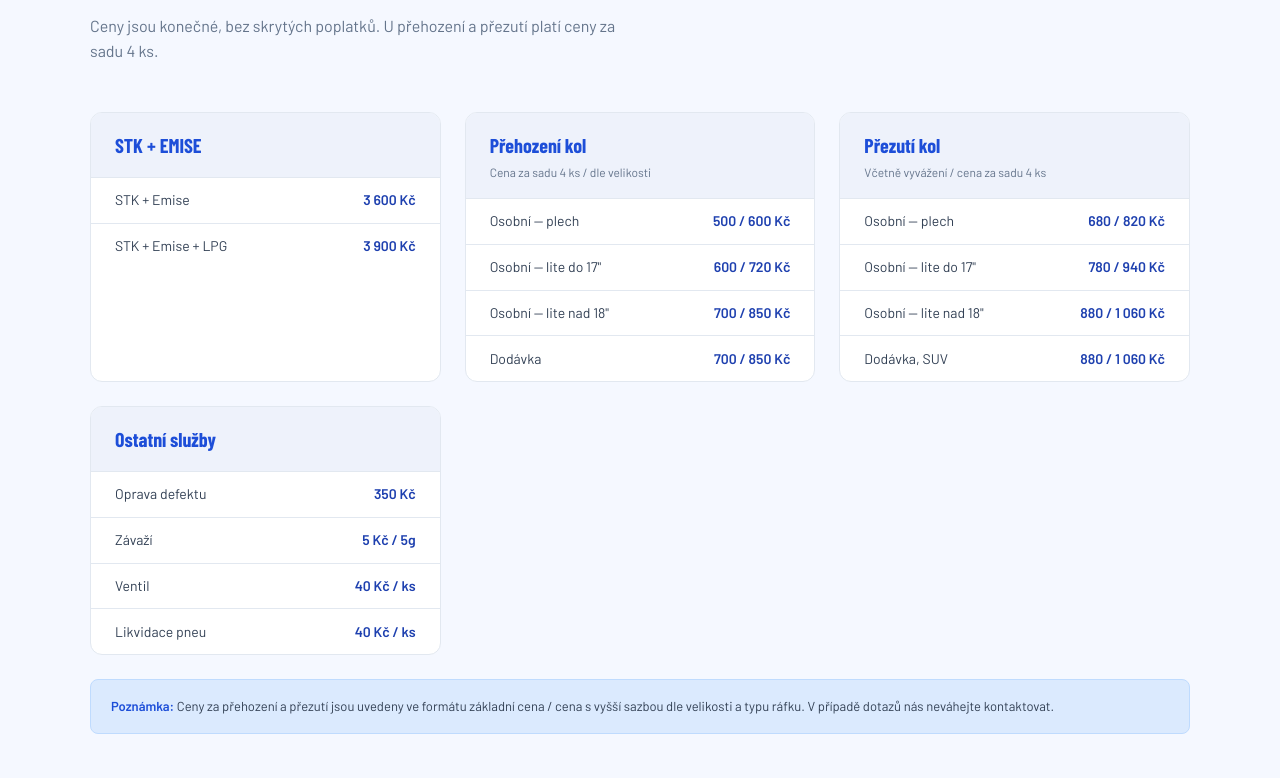
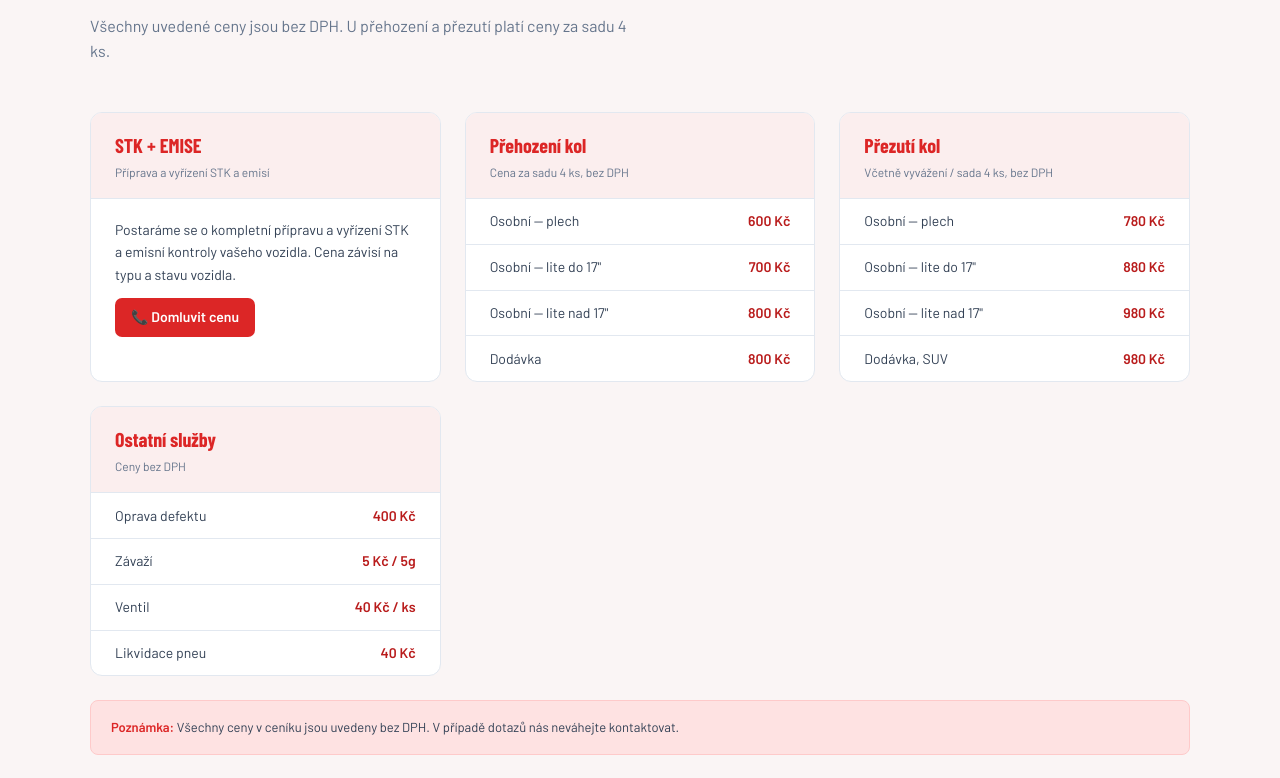
Before and after one commit to OSAK01/servis-web, a plain HTML site: page index.html in a window 1280 px wide. Shown: the part 1722-2500 px from the top of the page. Drawn offline with nearby package versions, Linux system fonts and the light colour scheme; a web font is replaced by a local one.

Commit message:
Update styles and service pricing in index.html

```diff
--- a/index.html
+++ b/index.html
@@ -7,13 +7,13 @@
 <link href="https://fonts.googleapis.com/css2?family=Barlow+Condensed:wght@600;700;800&family=Barlow:wght@400;500;600&display=swap" rel="stylesheet">
 <style>
 :root {
-  --bg: #f5f8ff;
+  --bg: #faf5f5;
   --bg2: #ffffff;
-  --bg3: #eef2fb;
-  --blue: #1d4ed8;
-  --blue2: #1e40af;
-  --blue-light: #3b82f6;
-  --blue-pale: #dbeafe;
+  --bg3: #fbeeee;
+  --blue: #dc2626;
+  --blue2: #b91c1c;
+  --blue-light: #ef4444;
+  --blue-pale: #fee2e2;
   --text: #0f172a;
   --text2: #334155;
   --muted: #64748b;
@@ -37,17 +37,17 @@ nav{position:fixed;top:0;left:0;right:0;z-index:100;background:rgba(255,255,255,
 .mobile-menu{display:none;flex-direction:column;background:#fff;border-top:1px solid var(--border);}
 .mobile-menu a{padding:14px 5%;color:var(--text);text-decoration:none;font-weight:500;border-bottom:1px solid var(--border);font-size:15px;}
 .mobile-menu a:hover{color:var(--blue);background:var(--bg3);}
-.hero{min-height:100vh;display:flex;align-items:center;padding:80px 5% 60px;position:relative;overflow:hidden;background:linear-gradient(135deg,#eff6ff 0%,#f5f8ff 50%,#e0f2fe 100%);}
-.hero::before{content:'';position:absolute;top:-100px;right:-100px;width:600px;height:600px;border-radius:50%;background:radial-gradient(circle,rgba(59,130,246,0.08) 0%,transparent 70%);}
+.hero{min-height:100vh;display:flex;align-items:center;padding:80px 5% 60px;position:relative;overflow:hidden;background:linear-gradient(135deg,#fff5f5 0%,#faf5f5 50%,#fde8e8 100%);}
+.hero::before{content:'';position:absolute;top:-100px;right:-100px;width:600px;height:600px;border-radius:50%;background:radial-gradient(circle,rgba(220,38,38,0.08) 0%,transparent 70%);}
 .hero-content{max-width:1100px;margin:0 auto;width:100%;position:relative;z-index:1;}
-.hero-badge{display:inline-flex;align-items:center;gap:8px;background:var(--blue-pale);border:1px solid #bfdbfe;color:var(--blue);padding:6px 14px;border-radius:20px;font-size:13px;font-weight:600;letter-spacing:.5px;margin-bottom:1.5rem;}
+.hero-badge{display:inline-flex;align-items:center;gap:8px;background:var(--blue-pale);border:1px solid #fecaca;color:var(--blue);padding:6px 14px;border-radius:20px;font-size:13px;font-weight:600;letter-spacing:.5px;margin-bottom:1.5rem;}
 .hero-badge::before{content:'';width:8px;height:8px;border-radius:50%;background:var(--blue-light);animation:pulse 2s infinite;}
 @keyframes pulse{0%,100%{opacity:1}50%{opacity:.3}}
 h1{font-family:'Barlow Condensed',sans-serif;font-size:clamp(3rem,8vw,5.5rem);font-weight:800;line-height:1;letter-spacing:-1px;margin-bottom:1.25rem;color:var(--text);}
 h1 span{color:var(--blue);}
 .hero-sub{font-size:1.15rem;color:var(--text2);max-width:520px;margin-bottom:2rem;line-height:1.7;}
 .hero-actions{display:flex;gap:1rem;flex-wrap:wrap;}
-.btn-primary{background:var(--blue);color:#fff;padding:14px 28px;border-radius:8px;text-decoration:none;font-weight:700;font-size:15px;transition:.2s;display:inline-block;box-shadow:0 4px 14px rgba(29,78,216,0.25);}
+.btn-primary{background:var(--blue);color:#fff;padding:14px 28px;border-radius:8px;text-decoration:none;font-weight:700;font-size:15px;transition:.2s;display:inline-block;box-shadow:0 4px 14px rgba(220,38,38,0.25);}
 .btn-primary:hover{background:var(--blue2);transform:translateY(-1px);}
 .btn-ghost{border:1.5px solid var(--border2);color:var(--text2);padding:14px 28px;border-radius:8px;text-decoration:none;font-weight:600;font-size:15px;transition:.2s;display:inline-block;background:#fff;}
 .btn-ghost:hover{border-color:var(--blue);color:var(--blue);}
@@ -63,7 +63,7 @@ section{padding:80px 5%;}
 #sluzby{background:#fff;}
 .services-grid{display:grid;grid-template-columns:repeat(auto-fit,minmax(200px,1fr));gap:1.5rem;}
 .service-card{background:var(--bg);border:1.5px solid var(--border);border-radius:12px;padding:1.75rem 1.5rem;transition:.2s;}
-.service-card:hover{border-color:var(--blue-light);background:#fff;transform:translateY(-2px);box-shadow:0 4px 20px rgba(29,78,216,0.08);}
+.service-card:hover{border-color:var(--blue-light);background:#fff;transform:translateY(-2px);box-shadow:0 4px 20px rgba(220,38,38,0.08);}
 .service-icon{font-size:1.75rem;margin-bottom:.75rem;}
 .service-name{font-family:'Barlow Condensed',sans-serif;font-size:1.15rem;font-weight:700;margin-bottom:.35rem;color:var(--text);}
 .service-desc{font-size:13px;color:var(--muted);line-height:1.5;}
@@ -79,15 +79,19 @@ section{padding:80px 5%;}
 .cenik-table td{padding:.7rem 1.5rem;font-size:14px;}
 .cenik-table td:first-child{color:var(--text2);}
 .cenik-table td:last-child{text-align:right;font-weight:700;color:var(--blue2);white-space:nowrap;}
-.cenik-note{margin-top:1.5rem;background:var(--blue-pale);border:1px solid #bfdbfe;border-radius:8px;padding:1rem 1.25rem;font-size:13px;color:var(--text2);}
+.cenik-note{margin-top:1.5rem;background:var(--blue-pale);border:1px solid #fecaca;border-radius:8px;padding:1rem 1.25rem;font-size:13px;color:var(--text2);}
 .cenik-note strong{color:var(--blue);}
+.stk-box{padding:1.25rem 1.5rem;}
+.stk-box p{font-size:14px;color:var(--text2);margin-bottom:.75rem;line-height:1.6;}
+.stk-tel{display:inline-flex;align-items:center;gap:6px;background:var(--blue);color:#fff;padding:8px 16px;border-radius:7px;text-decoration:none;font-weight:600;font-size:14px;}
+.stk-tel:hover{background:var(--blue2);}
 #proc{background:#fff;}
 .why-grid{display:grid;grid-template-columns:repeat(auto-fit,minmax(240px,1fr));gap:1.5rem;}
 .why-card{background:var(--bg);border:1.5px solid var(--border);border-radius:12px;padding:1.75rem 1.5rem;position:relative;overflow:hidden;transition:.2s;}
 .why-card::after{content:'';position:absolute;top:0;left:0;right:0;height:3px;background:var(--blue);transform:scaleX(0);transform-origin:left;transition:.3s;}
 .why-card:hover::after{transform:scaleX(1);}
-.why-card:hover{box-shadow:0 4px 20px rgba(29,78,216,0.08);}
-.why-num{font-family:'Barlow Condensed',sans-serif;font-size:3rem;font-weight:800;color:rgba(29,78,216,0.08);line-height:1;margin-bottom:.5rem;}
+.why-card:hover{box-shadow:0 4px 20px rgba(220,38,38,0.08);}
+.why-num{font-family:'Barlow Condensed',sans-serif;font-size:3rem;font-weight:800;color:rgba(220,38,38,0.08);line-height:1;margin-bottom:.5rem;}
 .why-title{font-weight:700;font-size:1rem;margin-bottom:.5rem;color:var(--text);}
 .why-text{font-size:14px;color:var(--muted);line-height:1.6;}
 #oteviraci{background:var(--bg);}
@@ -98,18 +102,18 @@ section{padding:80px 5%;}
 .hours-row:last-child{border-bottom:none;}
 .hours-row .day{color:var(--muted);}
 .hours-row .time{font-weight:600;color:var(--text);}
-.hours-row .closed{color:#dc2626;font-weight:600;}
+.hours-row .closed{color:#b91c1c;font-weight:600;}
 .open-badge{display:inline-flex;align-items:center;gap:6px;background:#dcfce7;border:1px solid #86efac;color:#166534;padding:4px 12px;border-radius:20px;font-size:12px;font-weight:600;margin-bottom:1.5rem;}
 .open-badge::before{content:'';width:7px;height:7px;border-radius:50%;background:#22c55e;animation:pulse 2s infinite;}
 #kontakt{background:#fff;}
 .kontakt-grid{display:grid;grid-template-columns:1fr 1fr;gap:2rem;align-items:start;}
 .contact-item{display:flex;align-items:flex-start;gap:1rem;margin-bottom:1.5rem;}
-.contact-icon{width:44px;height:44px;border-radius:10px;background:var(--blue-pale);border:1px solid #bfdbfe;display:flex;align-items:center;justify-content:center;font-size:1.2rem;flex-shrink:0;}
+.contact-icon{width:44px;height:44px;border-radius:10px;background:var(--blue-pale);border:1px solid #fecaca;display:flex;align-items:center;justify-content:center;font-size:1.2rem;flex-shrink:0;}
 .contact-label{font-size:12px;color:var(--muted);font-weight:600;letter-spacing:.5px;text-transform:uppercase;margin-bottom:2px;}
 .contact-val{font-size:1rem;font-weight:600;color:var(--text);}
 .contact-val a{color:var(--blue);text-decoration:none;}
 .contact-val a:hover{text-decoration:underline;}
-.cta-box{background:linear-gradient(135deg,#eff6ff,#dbeafe);border:1.5px solid #bfdbfe;border-radius:12px;padding:2rem;text-align:center;}
+.cta-box{background:linear-gradient(135deg,#fff5f5,#fee2e2);border:1.5px solid #fecaca;border-radius:12px;padding:2rem;text-align:center;}
 .cta-box h3{font-family:'Barlow Condensed',sans-serif;font-size:1.75rem;font-weight:800;margin-bottom:.75rem;color:var(--text);}
 .cta-box p{color:var(--text2);font-size:14px;margin-bottom:1.5rem;}
 .cta-tel{display:block;font-family:'Barlow Condensed',sans-serif;font-size:2.25rem;font-weight:800;color:var(--blue);text-decoration:none;margin-bottom:1.5rem;letter-spacing:1px;}
@@ -117,7 +121,7 @@ section{padding:80px 5%;}
 footer{background:var(--text);padding:2rem 5%;text-align:center;}
 .footer-inner{max-width:1100px;margin:0 auto;}
 .footer-logo{font-family:'Barlow Condensed',sans-serif;font-size:1.25rem;font-weight:800;margin-bottom:.5rem;color:#fff;}
-.footer-logo span{color:#60a5fa;}
+.footer-logo span{color:#f87171;}
 .footer-text{font-size:13px;color:#94a3b8;}
 @media(max-width:768px){
   .nav-links,.nav-cta{display:none;}
@@ -160,8 +164,8 @@ footer{background:var(--text);padding:2rem 5%;text-align:center;}
       <a href="#cenik" class="btn-ghost">Zobrazit ceník</a>
     </div>
     <div class="hero-stats">
-      <div class="stat"><div class="stat-num">STK</div><div class="stat-label">od 3 600 Kč</div></div>
-      <div class="stat"><div class="stat-num">Přezutí</div><div class="stat-label">od 680 Kč</div></div>
+      <div class="stat"><div class="stat-num">STK</div><div class="stat-label">dle domluvy</div></div>
+      <div class="stat"><div class="stat-num">Přezutí</div><div class="stat-label">od 780 Kč bez DPH</div></div>
       <div class="stat"><div class="stat-num">Po–Pá</div><div class="stat-label">8:00 – 16:00</div></div>
     </div>
   </div>
@@ -172,10 +176,10 @@ footer{background:var(--text);padding:2rem 5%;text-align:center;}
     <h2 class="section-title">Naše služby</h2>
     <p class="section-sub">Komplexní péče o osobní vozy, dodávky i SUV. Vše na jednom místě.</p>
     <div class="services-grid">
-      <div class="service-card"><div class="service-icon">🔍</div><div class="service-name">STK + Emise</div><div class="service-desc">Technická kontrola a měření emisí včetně LPG.</div></div>
+      <div class="service-card"><div class="service-icon">🔍</div><div class="service-name">STK + Emise</div><div class="service-desc">Příprava a vyřízení STK a emisí. Cena dle domluvy.</div></div>
       <div class="service-card"><div class="service-icon">🔄</div><div class="service-name">Přehození kol</div><div class="service-desc">Výměna kol na ráfcích — osobní, dodávky, plech i litá.</div></div>
       <div class="service-card"><div class="service-icon">🛞</div><div class="service-name">Přezutí kol</div><div class="service-desc">Přezutí pneu včetně vyvážení. Osobní, dodávky, SUV.</div></div>
-      <div class="service-card"><div class="service-icon">🔧</div><div class="service-name">Oprava defektu</div><div class="service-desc">Rychlá oprava defektu za 350 Kč.</div></div>
+      <div class="service-card"><div class="service-icon">🔧</div><div class="service-name">Oprava defektu</div><div class="service-desc">Rychlá oprava defektu za 400 Kč bez DPH.</div></div>
       <div class="service-card"><div class="service-icon">⚖️</div><div class="service-name">Vyvážení</div><div class="service-desc">Přesné vyvážení kol. Závaží 5 Kč / 5g.</div></div>
       <div class="service-card"><div class="service-icon">🗑️</div><div class="service-name">Likvidace pneu</div><div class="service-desc">Ekologická likvidace pneumatik za 40 Kč / ks.</div></div>
     </div>
@@ -185,44 +189,47 @@ footer{background:var(--text);padding:2rem 5%;text-align:center;}
   <div class="section-inner">
     <div class="section-label">Transparentní ceny</div>
     <h2 class="section-title">Ceník služeb</h2>
-    <p class="section-sub">Ceny jsou konečné, bez skrytých poplatků. U přehození a přezutí platí ceny za sadu 4 ks.</p>
+    <p class="section-sub">Všechny uvedené ceny jsou bez DPH. U přehození a přezutí platí ceny za sadu 4 ks.</p>
     <div class="cenik-grid">
       <div class="cenik-card">
-        <div class="cenik-card-header"><div class="cenik-card-title">STK + EMISE</div></div>
+        <div class="cenik-card-header">
+          <div class="cenik-card-title">STK + EMISE</div>
+          <div class="cenik-card-note">Příprava a vyřízení STK a emisí</div>
+        </div>
+        <div class="stk-box">
+          <p>Postaráme se o kompletní přípravu a vyřízení STK a emisní kontroly vašeho vozidla. Cena závisí na typu a stavu vozidla.</p>
+          <a href="tel:+420608377732" class="stk-tel">📞 Domluvit cenu</a>
+        </div>
+      </div>
+      <div class="cenik-card">
+        <div class="cenik-card-header"><div class="cenik-card-title">Přehození kol</div><div class="cenik-card-note">Cena za sadu 4 ks, bez DPH</div></div>
         <table class="cenik-table">
-          <tr><td>STK + Emise</td><td>3 600 Kč</td></tr>
-          <tr><td>STK + Emise + LPG</td><td>3 900 Kč</td></tr>
+          <tr><td>Osobní — plech</td><td>600 Kč</td></tr>
+          <tr><td>Osobní — lite do 17"</td><td>700 Kč</td></tr>
+          <tr><td>Osobní — lite nad 17"</td><td>800 Kč</td></tr>
+          <tr><td>Dodávka</td><td>800 Kč</td></tr>
         </table>
       </div>
       <div class="cenik-card">
-        <div class="cenik-card-header"><div class="cenik-card-title">Přehození kol</div><div class="cenik-card-note">Cena za sadu 4 ks / dle velikosti</div></div>
+        <div class="cenik-card-header"><div class="cenik-card-title">Přezutí kol</div><div class="cenik-card-note">Včetně vyvážení / sada 4 ks, bez DPH</div></div>
         <table class="cenik-table">
-          <tr><td>Osobní — plech</td><td>500 / 600 Kč</td></tr>
-          <tr><td>Osobní — lite do 17"</td><td>600 / 720 Kč</td></tr>
-          <tr><td>Osobní — lite nad 18"</td><td>700 / 850 Kč</td></tr>
-          <tr><td>Dodávka</td><td>700 / 850 Kč</td></tr>
+          <tr><td>Osobní — plech</td><td>780 Kč</td></tr>
+          <tr><td>Osobní — lite do 17"</td><td>880 Kč</td></tr>
+          <tr><td>Osobní — lite nad 17"</td><td>980 Kč</td></tr>
+          <tr><td>Dodávka, SUV</td><td>980 Kč</td></tr>
         </table>
       </div>
       <div class="cenik-card">
-        <div class="cenik-card-header"><div class="cenik-card-title">Přezutí kol</div><div class="cenik-card-note">Včetně vyvážení / cena za sadu 4 ks</div></div>
+        <div class="cenik-card-header"><div class="cenik-card-title">Ostatní služby</div><div class="cenik-card-note">Ceny bez DPH</div></div>
         <table class="cenik-table">
-          <tr><td>Osobní — plech</td><td>680 / 820 Kč</td></tr>
-          <tr><td>Osobní — lite do 17"</td><td>780 / 940 Kč</td></tr>
-          <tr><td>Osobní — lite nad 18"</td><td>880 / 1 060 Kč</td></tr>
-          <tr><td>Dodávka, SUV</td><td>880 / 1 060 Kč</td></tr>
-        </table>
-      </div>
-      <div class="cenik-card">
-        <div class="cenik-card-header"><div class="cenik-card-title">Ostatní služby</div></div>
-        <table class="cenik-table">
-          <tr><td>Oprava defektu</td><td>350 Kč</td></tr>
+          <tr><td>Oprava defektu</td><td>400 Kč</td></tr>
           <tr><td>Závaží</td><td>5 Kč / 5g</td></tr>
           <tr><td>Ventil</td><td>40 Kč / ks</td></tr>
-          <tr><td>Likvidace pneu</td><td>40 Kč / ks</td></tr>
+          <tr><td>Likvidace pneu</td><td>40 Kč</td></tr>
         </table>
       </div>
     </div>
-    <div class="cenik-note"><strong>Poznámka:</strong> Ceny za přehození a přezutí jsou uvedeny ve formátu základní cena / cena s vyšší sazbou dle velikosti a typu ráfku. V případě dotazů nás neváhejte kontaktovat.</div>
+    <div class="cenik-note"><strong>Poznámka:</strong> Všechny ceny v ceníku jsou uvedeny bez DPH. V případě dotazů nás neváhejte kontaktovat.</div>
   </div>
 </section>
 <section id="proc">
```
